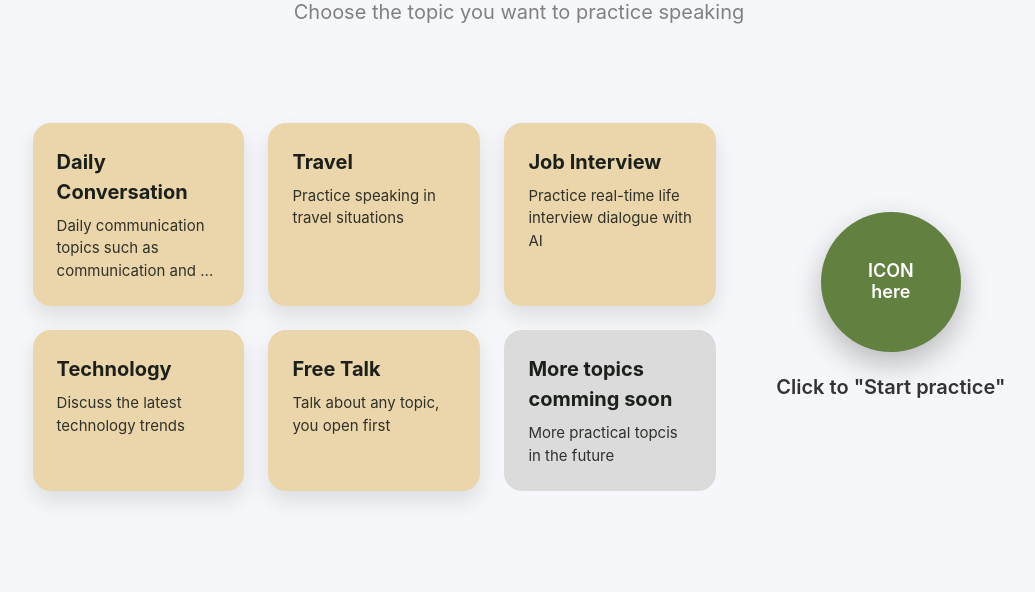
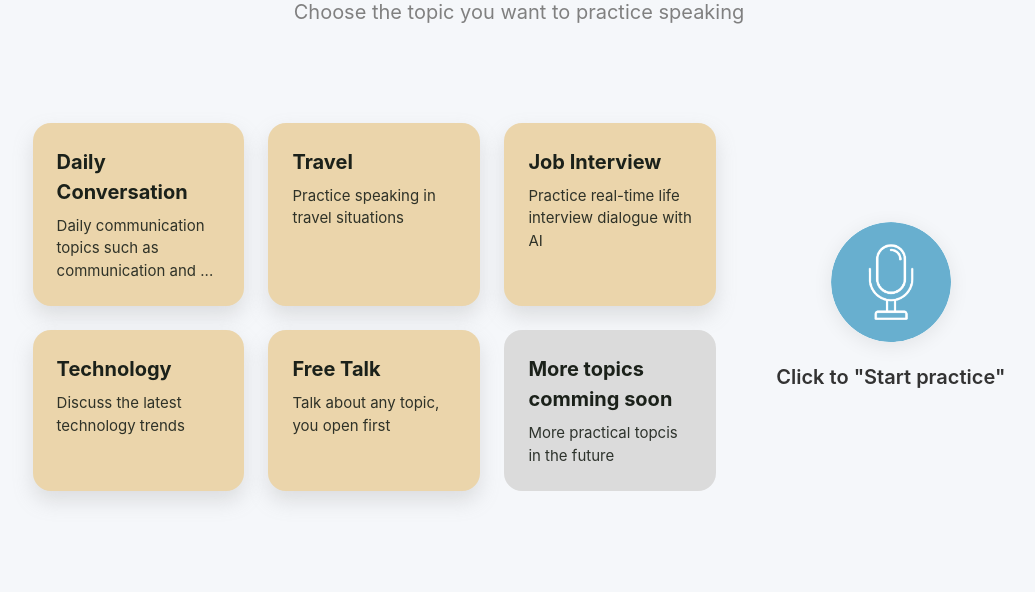
Before and after one commit to CerasCTK/ai_communication, a Django app: page /select_topic in a window 1280 px wide. Shown: the part 192-784 px from the top of the page, without its empty margins (121-1156 px from the left). Run offline with Django 5.2, Linux system fonts and the light colour scheme.

Commit message:
feat(icon): Update micro icon in topic

```diff
--- a/app/static/app/css/select_topic.css
+++ b/app/static/app/css/select_topic.css
@@ -113,3 +113,30 @@
     font-weight: 600;
     white-space: nowrap;
 }
+
+#start-btn {
+    width: 120px;
+    height: 120px;
+    border-radius: 50%;
+    border: none;
+    background: #fff;
+    display: flex;
+    align-items: center;
+    justify-content: center;
+    box-shadow: 0 4px 20px rgba(0, 0, 0, 0.08);
+    cursor: pointer;
+    transition: 0.2s ease;
+}
+
+
+#start-btn .start-icon {
+    width: 120px;
+    height: 120px;
+    object-fit: cover;
+    border-radius: 50%;
+}
+
+#start-btn:hover {
+  box-shadow: 0 6px 14px rgba(31,111,235,0.08);
+  transform: translateY(-1px);
+}
--- a/app/templates/app/select_topic.html
+++ b/app/templates/app/select_topic.html
@@ -45,8 +45,11 @@
                 <p>More practical topcis in the future</p>
             </div>
         </div>
+
         <div class="right">
-            <button id="start-btn">ICON here</button>
+            <button id="start-btn">
+                <img src="{% static 'app/images/icon_micro.png' %}" alt="icon" class="start-icon">
+            </button>
             <p>Click to "Start practice"</p>
         </div>
     </div>
```
Also changed, not shown: app/static/app/images/icon_micro.png (added).
